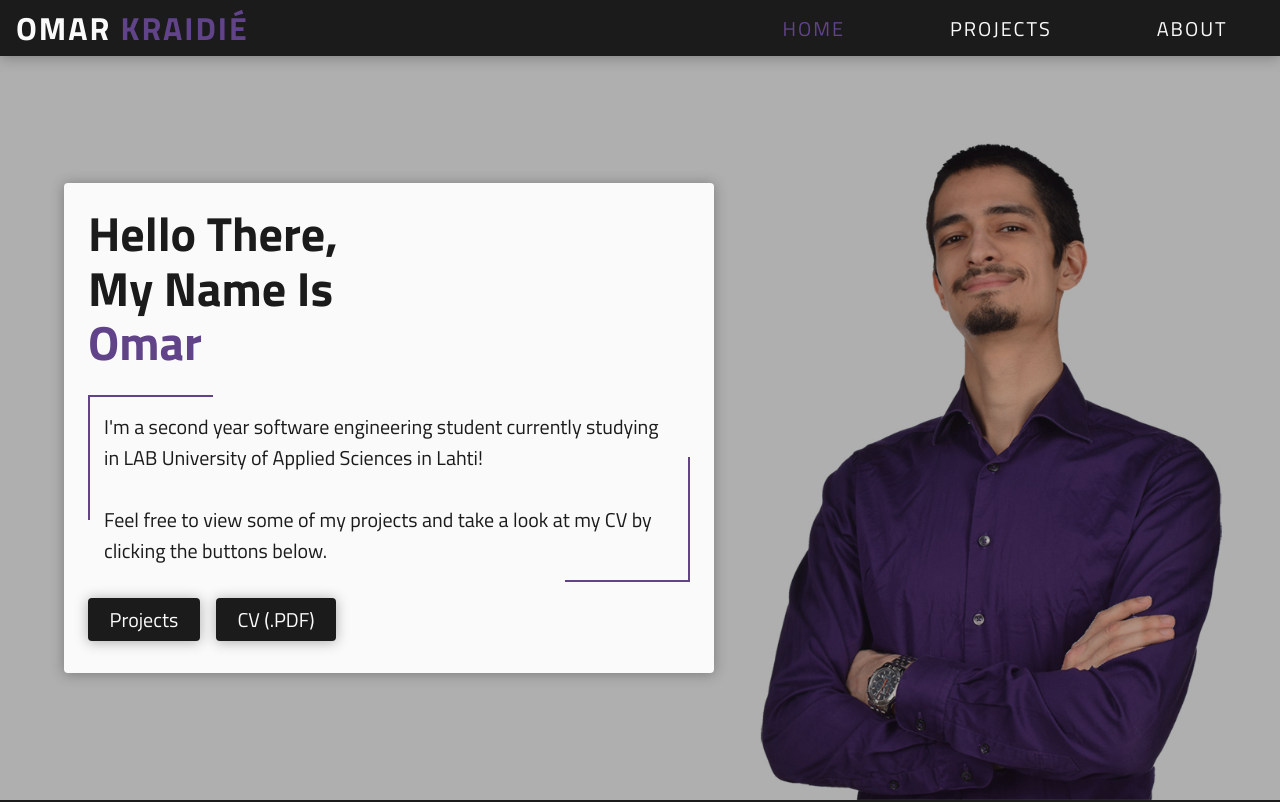
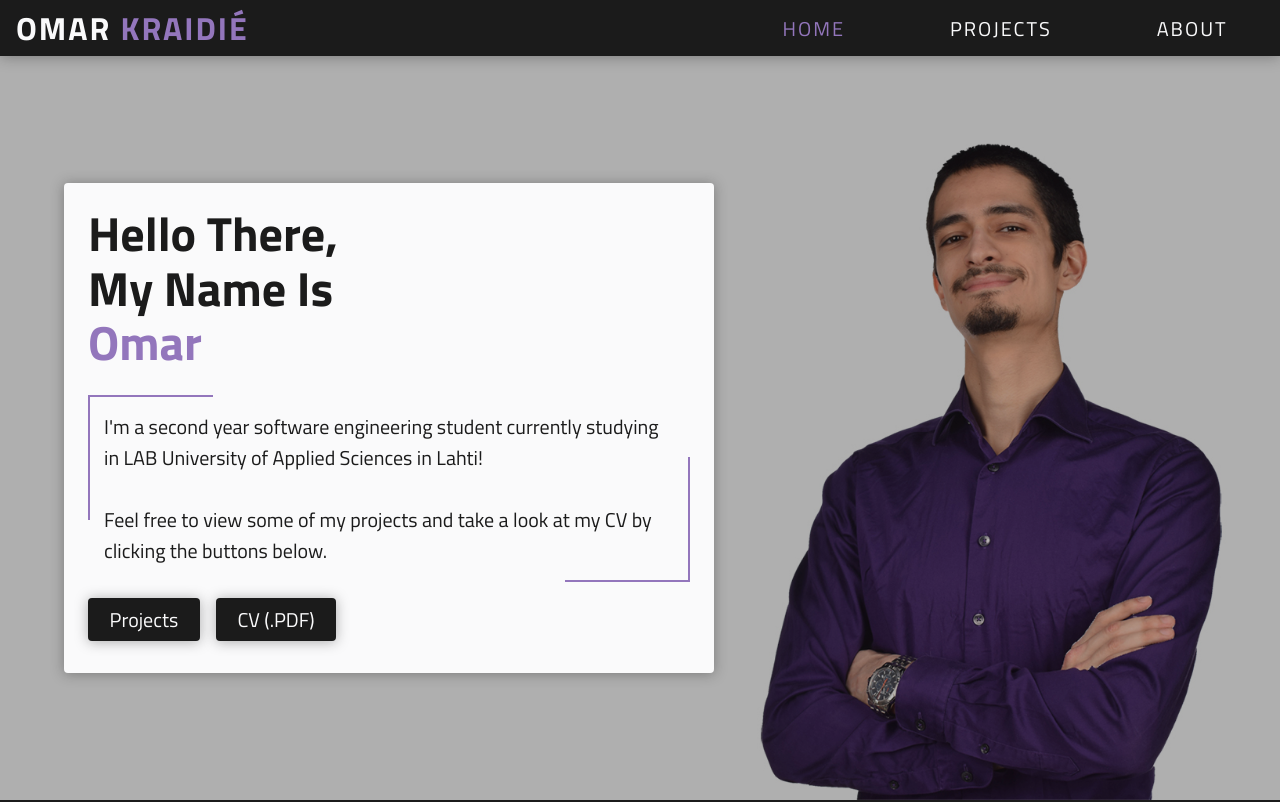
Before and after one commit to TMjewel1010/portfolio-app, a React (Create React App) app: page / in a window 1280 px wide. Shown: the top 802 px of the page. Built offline with nearby package versions, Linux system fonts and the light colour scheme.

Commit message:
Changed secondary color

```diff
--- a/src/index.css
+++ b/src/index.css
@@ -10,7 +10,7 @@
 
 :root {
 	--clr-body: #eee;
-	--clr-secondary: #604388;
+	--clr-secondary: #9376bc;
 	--clr-black: #1b1b1b;
 	--clr-white: #fafafb;
 	--fast-transition: all 0.2s ease;
```
